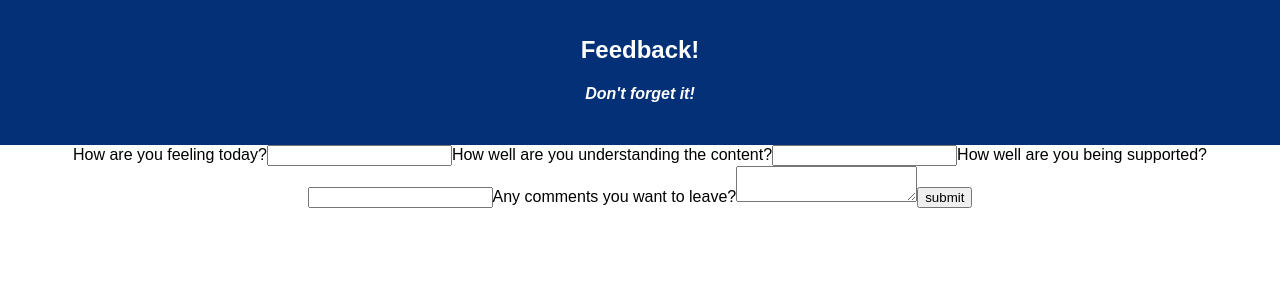
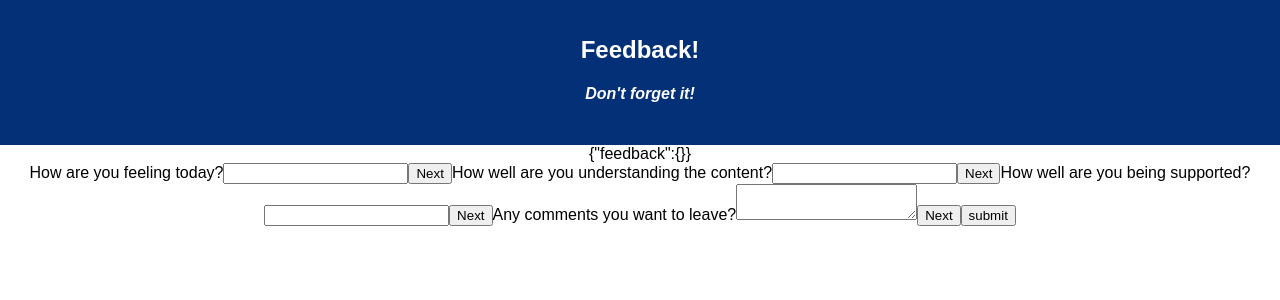
Before and after one commit to vxiong029/weekend-challenge-5-feedback, a React (Create React App) app: page / in a window 1280 px wide. Shown: the top 300 px of the page. Built offline with nearby package versions, Linux system fonts and the light colour scheme.

Commit message:
form working in App.js

```diff
--- a/src/components/App/App.js
+++ b/src/components/App/App.js
@@ -2,16 +2,33 @@ import React, { Component } from 'react';
 import axios from 'axios';
 import './App.css';
 // Redux imports
-import { connect } from 'react-redux';
+import {connect} from 'react-redux';
 
 class App extends Component {
   state = {
-    rating: ''
+     rating: ''
   }
   handleChange = (event) => {
     this.setState({
       rating: event.target.value
     })
+  }
+  handleSubmit = (event) => {
+    event.preventDefault();
+    console.log('in handle submit');
+    this.props.dispatch({type: 'SET_FEEDBACK'});
+  }
+  setFeeling = () => {
+    this.props.dispatch({type: 'SET_FEELING', payload: this.state});
+  }
+  setUnderstanding = () => {
+    this.props.dispatch({type: 'SET_UNDERSTANDING', payload: this.state});
+  }
+  setSupport = () => {
+    this.props.dispatch({type: 'SET_SUPPORT', payload: this.state});
+  }
+  setComments = () => {
+    this.props.dispatch({type: 'SET_COMMENTS', payload: this.state});
   }
   render() {
     return (
@@ -20,32 +37,37 @@ class App extends Component {
           <h1 className="App-title">Feedback!</h1>
           <h4><i>Don't forget it!</i></h4>
         </header>
-
+        {JSON.stringify(this.props.reduxStore )}
         <form onSubmit={this.handleSubmit}>
           <label>
             How are you feeling today?
             <input type="text" onChange={this.handleChange} name="feeling" />
+            <button onClick={this.setFeeling}>Next</button>
           </label>
           <label>
             How well are you understanding the content?
             <input type="text" onChange={this.handleChange} name="understand" />
+            <button onClick={this.setUnderstanding}>Next</button>
           </label>
           <label>
             How well are you being supported?
             <input type="text" onChange={this.handleChange} name="support" />
+            <button onClick={this.setSupport}>Next</button>
           </label>
           <label>
             Any comments you want to leave?
             <textarea type="text" onChange={this.handleChange} name="comments"></textarea>
+            <button onClick={this.setComments}>Next</button>
           </label>
           <input type="submit" value="submit" />
         </form>
+        <br />
       </div>
     );
   }
 }
 // allows us to access REDUX information as props
 const mapStateToProps = reduxStore => ({
-
+  reduxStore
 })
-export default connect()(App);
+export default connect(mapStateToProps)(App);
--- a/src/index.js
+++ b/src/index.js
@@ -11,7 +11,13 @@ import Logger from 'redux-logger';
 const feedback = (state = {}, action) => {
   switch (action.type) {
     case 'SET_FEELING':
-      return { feeling: action.payload.rating };
+      return { ...state, feeling: action.payload.rating };
+    case 'SET_UNDERSTANDING':
+      return { ...state, understanding: action.payload.rating };
+    case 'SET_SUPPORT':
+      return {...state, support: action.payload.rating};
+    case 'SET_COMMENTS':
+      return {...state, comments: action.payload.rating};
     default:
       return state;
   }
```
Also changed, not shown: package.json (+4 -4 lines), 1 other file (tests, documents, lock files or other folders).
